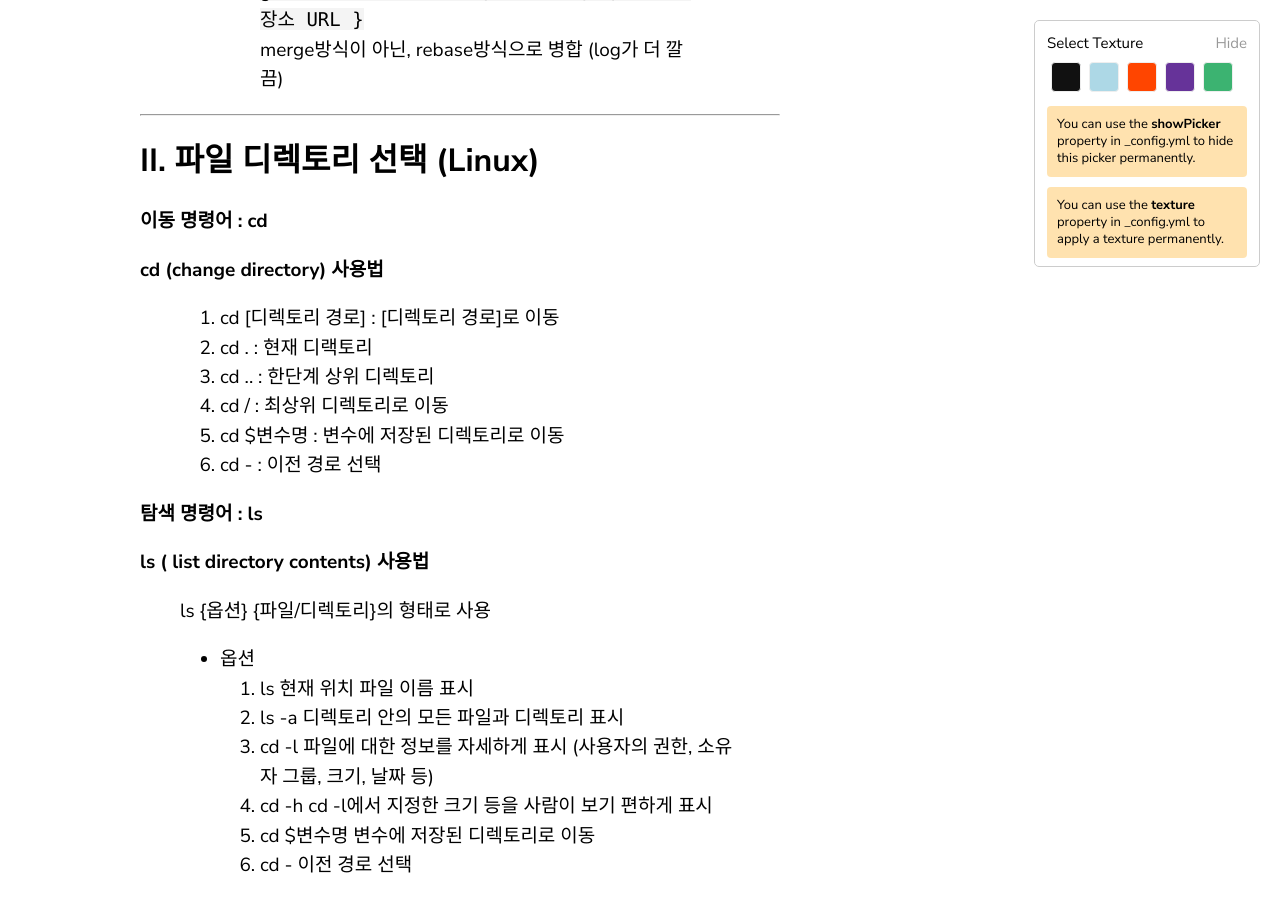
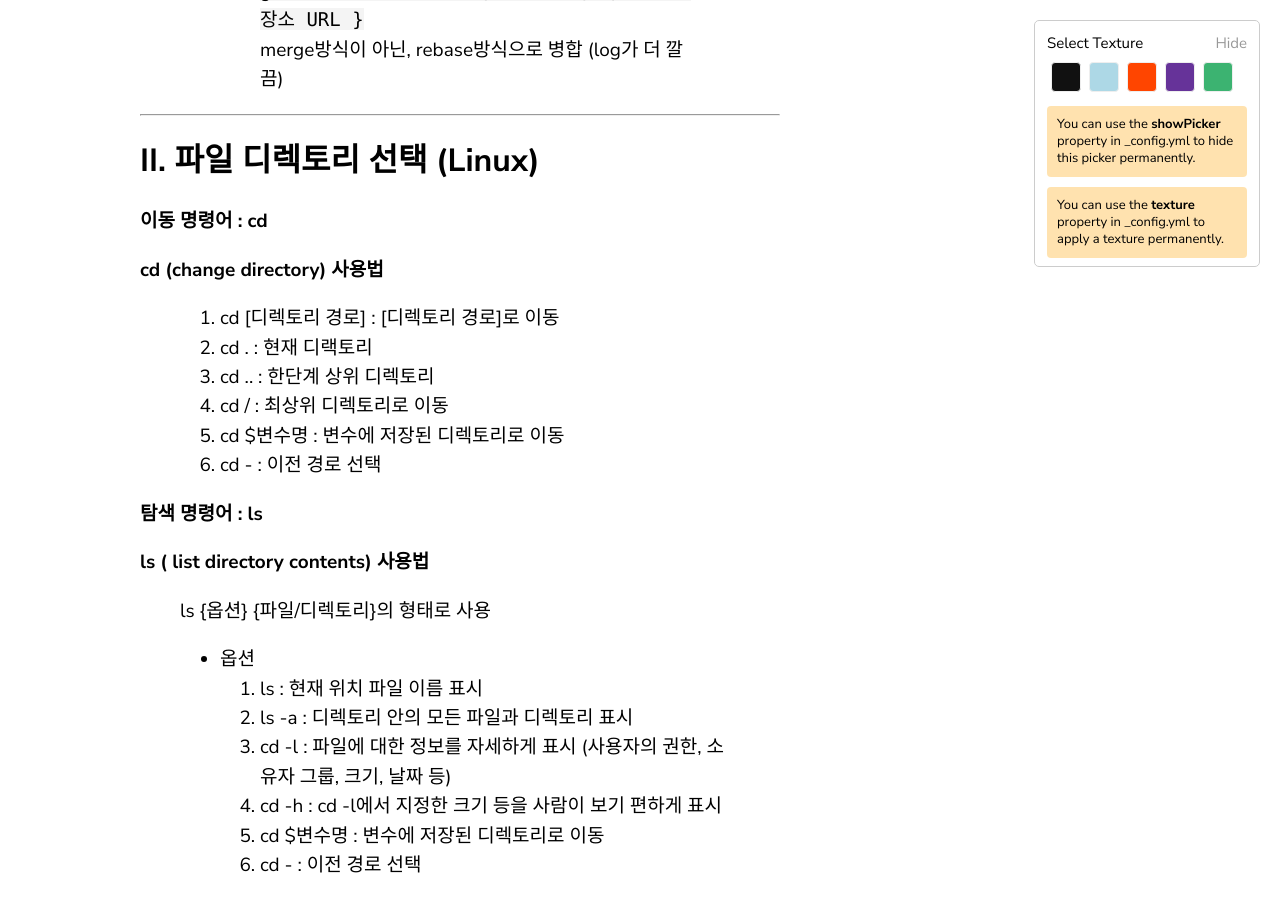
Before and after one commit to ytw060309/blog, a Jekyll site: the page built from _posts/2020-05-24-블로그-테스트.markdown, in a window 1280 px wide and 900 px high, scrolled down 2847 px. Built offline with Jekyll 4.4.1, drawn with Linux system fonts in a browser that asks for light colours.

Commit message:
linux cmd info

```diff
--- a/_posts/2020-05-24-블로그-테스트.markdown
+++ b/_posts/2020-05-24-블로그-테스트.markdown
@@ -108,9 +108,9 @@ categories: Javascript NodeJS
 >   > ls {옵션} {파일/디렉토리}의 형태로 사용
 >
 >   > - 옵션
->   > 1. ls            현재 위치 파일 이름 표시
->   > 2. ls -a         디렉토리 안의 모든 파일과 디렉토리 표시
->   > 3. cd -l         파일에 대한 정보를 자세하게 표시 (사용자의 권한, 소유자 그룹, 크기, 날짜 등)
->   > 4. cd -h         cd -l에서 지정한 크기 등을 사람이 보기 편하게 표시
->   > 5. cd $변수명     변수에 저장된 디렉토리로 이동
->   > 6. cd -          이전 경로 선택
+>   > 1. ls           : 현재 위치 파일 이름 표시
+>   > 2. ls -a        : 디렉토리 안의 모든 파일과 디렉토리 표시
+>   > 3. cd -l        : 파일에 대한 정보를 자세하게 표시 (사용자의 권한, 소유자 그룹, 크기, 날짜 등)
+>   > 4. cd -h        : cd -l에서 지정한 크기 등을 사람이 보기 편하게 표시
+>   > 5. cd $변수명    : 변수에 저장된 디렉토리로 이동
+>   > 6. cd -         : 이전 경로 선택
```
